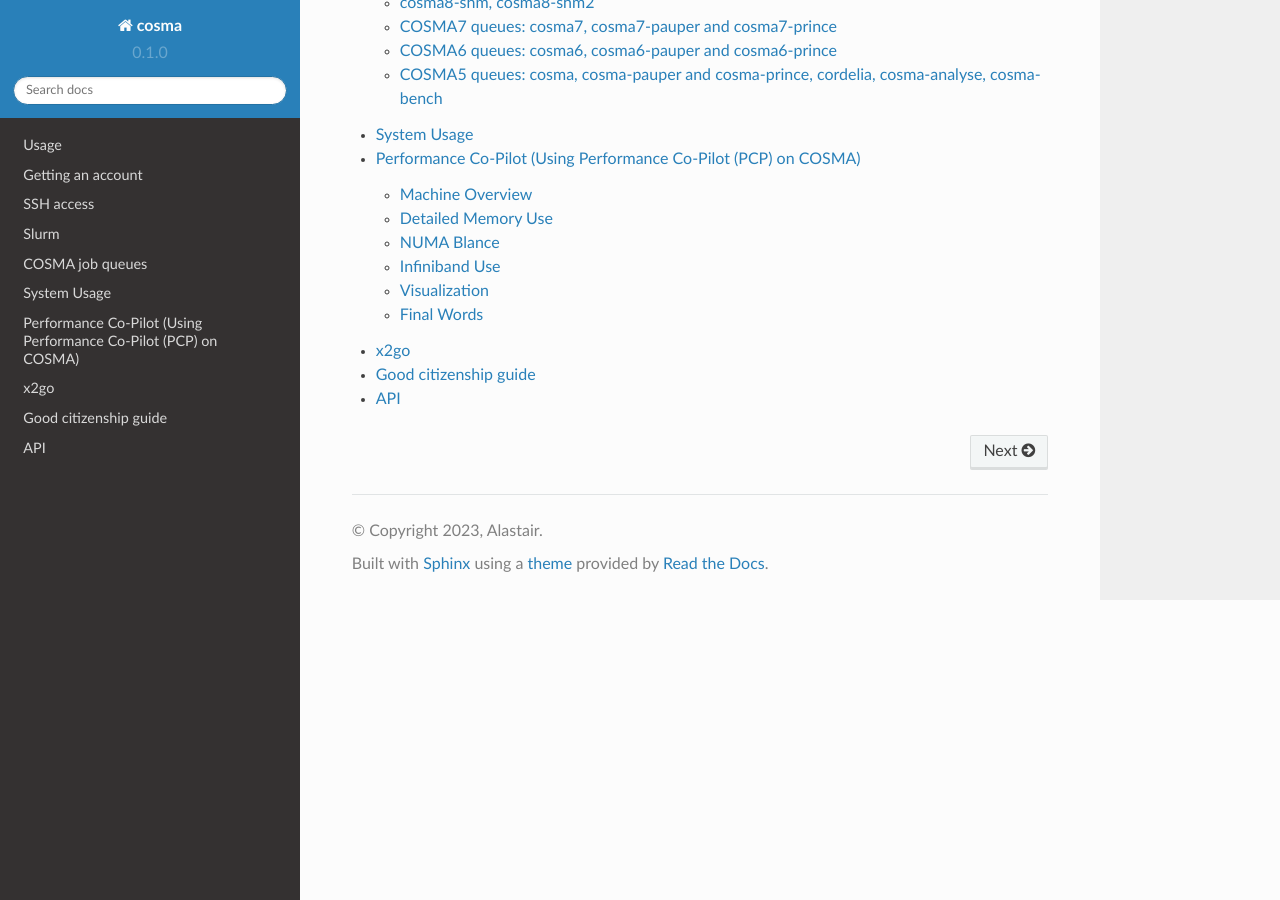
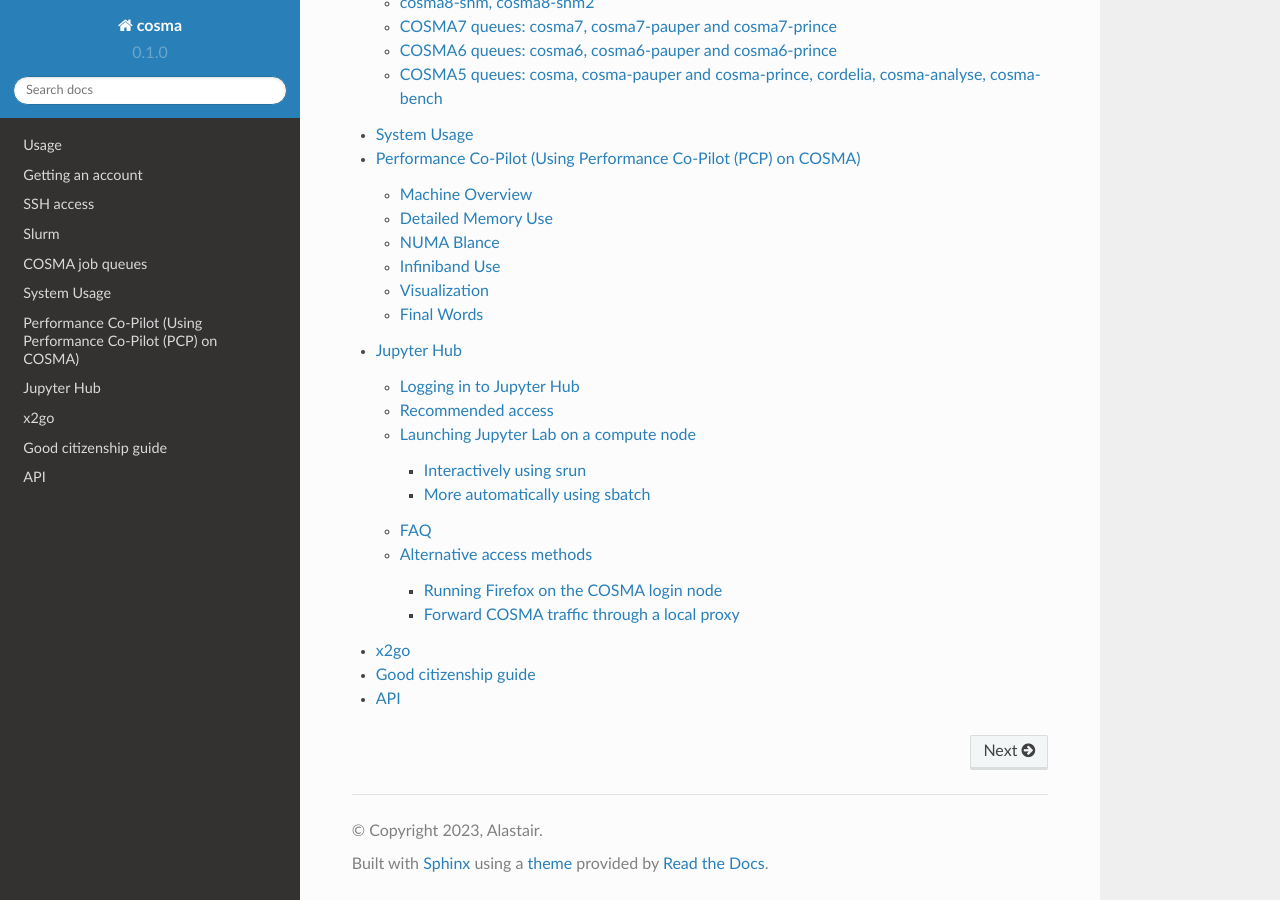
Before and after one commit to agb32/cosmadoc, a Sphinx documentation site: the page built from docs/source/index.rst, in a window 1280 px wide and 900 px high, scrolled down 1274 px. Built offline with Sphinx 7.4.7 and the Read the Docs theme 2.0.0, drawn with Linux system fonts in a browser that asks for light colours; pages that are not in the unit, such as notebooks, are missing from menus; some of the changed lines change nothing that is shown.

Commit message:
added jupyter info

```diff
--- a/docs/source/index.rst
+++ b/docs/source/index.rst
@@ -26,6 +26,7 @@ Contents
    slurm
    queue
    system
+   jupyter
    x2go
    citizenship
    api
--- /dev/null
+++ b/docs/source/jupyter.md
@@ -0,0 +1,140 @@
+# Jupyter Hub
+
+A Jupyter Hub is available on the `login7b` and `login8b` login nodes.
+
+## Logging in to Jupyter Hub
+
+Please use your COSMA login/password. If you do not know your password, please email cosma-support@durham.ac.uk for a reset.
+
+## Recommended access
+
+Run this command in the terminal of your local machine:
+
+    ssh -N -L 8443:login7b.cosma.dur.ac.uk:443 USER@login7b.cosma.dur.ac.uk
+
+or
+
+    ssh -N -L 8443:login8b.cosma.dur.ac.uk:443 USER@login8b.cosma.dur.ac.uk
+
+where `USER` is the username you use for SSH access. Then point your web browser to https://localhost:8443.
+
+## Launching Jupyter Lab on a compute node
+
+This is advisable if you will be running some long calculations, which could otherwise interfere with other users on a login node. It also gives you a machine to use for yourself, so will probably allow your computations to complete in a shorter time.
+
+Eventually, we will have a webpage and Jupyter Lab interface to do this. But for now:
+
+### Interactively using srun
+
+    srun -A DIRAC_PROJECT -p cosma[7,8] -t TIME --pty /bin/bash
+
+    (e.g. srun -A dp004 -p cosma7 -t 1:00:00 --pty /bin/bash)
+
+Once you get a compute node, do:
+
+    export XDG_RUNTIME_DIR=""
+
+    module load python/3.6.5 #(you may need to module purge, or module unload python first)
+
+    jupyter lab --no-browser --ip=`ifconfig | awk '/172.17/ {print $2}'`
+
+    (note, be careful with backticks and single quotes when copying the above command)
+
+Then, on your desktop/laptop, set up a ssh tunnel, e.g.:
+
+    ssh -N -L localhost:8888:NODE:8888 USER@login7.cosma.dur.ac.uk
+
+where NODE is the IP address of the node (which you can get using `ifconfig | grep 172.17` when on the node)
+
+And direct your web browser (on your desktop/laptop) to http://localhost:8888
+
+It will ask you to input a token: This should be copied from the command line where you ran the jupyter lab command.
+
+Once you have finished, Ctrl-C twice in the jupyter terminal will stop it, and an exit (or Ctrl-D) will then end your slurm session.
+
+### More automatically using sbatch
+
+Create an sbatch script with some of the following information, e.g.:
+
+    #!/bin/bash -l
+    #SBATCH --ntasks 1
+    #SBATCH -J jupyter
+    #SBATCH -o slurmjupyter%J.out
+    #SBATCH -e slurmjupyter%J.err
+    #SBATCH -p cosma        #for example, could be cosma6, cosma7 etc
+    #SBATCH -A durham       #for example, could be dp004, or other projects
+    #SBATCH --exclusive
+    #SBATCH -t 01:00:00     #1 hour - use more if you need it
+    #SBATCH --mail-type=END # notifications
+    #SBATCH --mail-user=YOUR_EMAIL_ADDRESS
+    module purge
+    module load python/3.6.5
+    export XDG_RUNTIME_DIR=""
+    #Run Jupyter
+    jupyter lab --no-browser --ip=`ifconfig | awk '/172.17/ {print $2}'`
+
+Submit this script (sbatch SCRIPTNAME)
+
+Once the job is running (find this using `squeue -u USERNAME`), you need to `tail -f slurmjupyterJOBID.err` until a message about how to connect appears (this will take a few seconds)
+
+Then, on your desktop/laptop, set up a ssh tunnel (to the node given by `squeue -u USERNAME`), e.g.:
+
+    ssh -N -L localhost:8888:NODE:8888 USER@login7.cosma.dur.ac.uk
+
+And direct your web browser (on your desktop/laptop) to http://localhost:8888
+
+It will ask you to input a token: This should be copied from the command line where you tailed the .err file.
+
+Once you have finished, you can use `scancel JOBID` to end the slurm session.
+
+## FAQ
+
+Q: When plotting, I get a "JavaScript output is disabled in JupyterLab" message.
+
+A: Select "Help -> Launch Classic Notebook". Then navigate to your notebook file, and run it.
+
+Q: I would like my Jupyter webpage to be secure (using https, rather than http).
+
+A: As above, it is reasonably secure, since it is only accessible to people who already have access to COSMA (between your desktop and COSMA is protected by ssh). However, if you would like increased security, you can add a host server certificate when you start the jupyter lab. You will need to create the certificate key and public key, and then start jupyter lab with the `--certfile=mycert.pem`
+
+Q. Using `h5py` causes it to crash and gives errors about configuring SLURM.
+
+A. the `h5py` module has MPI support built in which it attempts to initiate when running under SLURM. The fix for this used to be doing:
+
+    module purge
+    unset SLURM_NODELIST
+    module load python/3.6.5
+
+## Alternative access methods
+
+### Running Firefox on the COSMA login node
+
+Run Firefox directly on a login node, either using x2go, or X11 forwarding. This is not the recommended way.
+
+For X11 forwarding, run this command in the terminal of your local machine:
+
+    ssh -X USER@login7b.cosma.dur.ac.uk firefox https://localhost:443
+
+This will launch a web browser on the login node, and so will require a fast Internet connection to be useable.
+
+### Forward COSMA traffic through a local proxy
+
+Run this command in the terminal of your local machine:
+
+    ssh -D 1234 USER@login7b.cosma.dur.ac.uk
+
+where `USER` is the username you use for SSH access, and `1234` is an example value for the port forwarding; if 1234 gives an error you can pick a higher value that works, just remember to update it in your browser settings (instructions below).
+
+Then reconfigure your local web browser with a HTTP proxy. If you use Firefox, run:
+
+    firefox -P
+
+which will create a new profile. You can call it i.e. `cosma`. Then, go to Edit > Preferences > General > Network Settings, select “Manual proxy configuration” and set “SOCKS host” to localhost, port 1234 (or whatever port you specified in the `ssh` command). Then remove the localhost entry in the “No proxy for” box, and click “OK”. For the future runs, you will be able to select pre-configured `cosma` profile you have just created.
+
+If you use Chromium, run:
+
+    chromium-browser --proxy-server="socks5://localhost:1234" https://localhost:443
+
+updating the `1234` if necessary.
+
+Finally, open https://localhost:443 to login to the Jupyter Hub.
```
